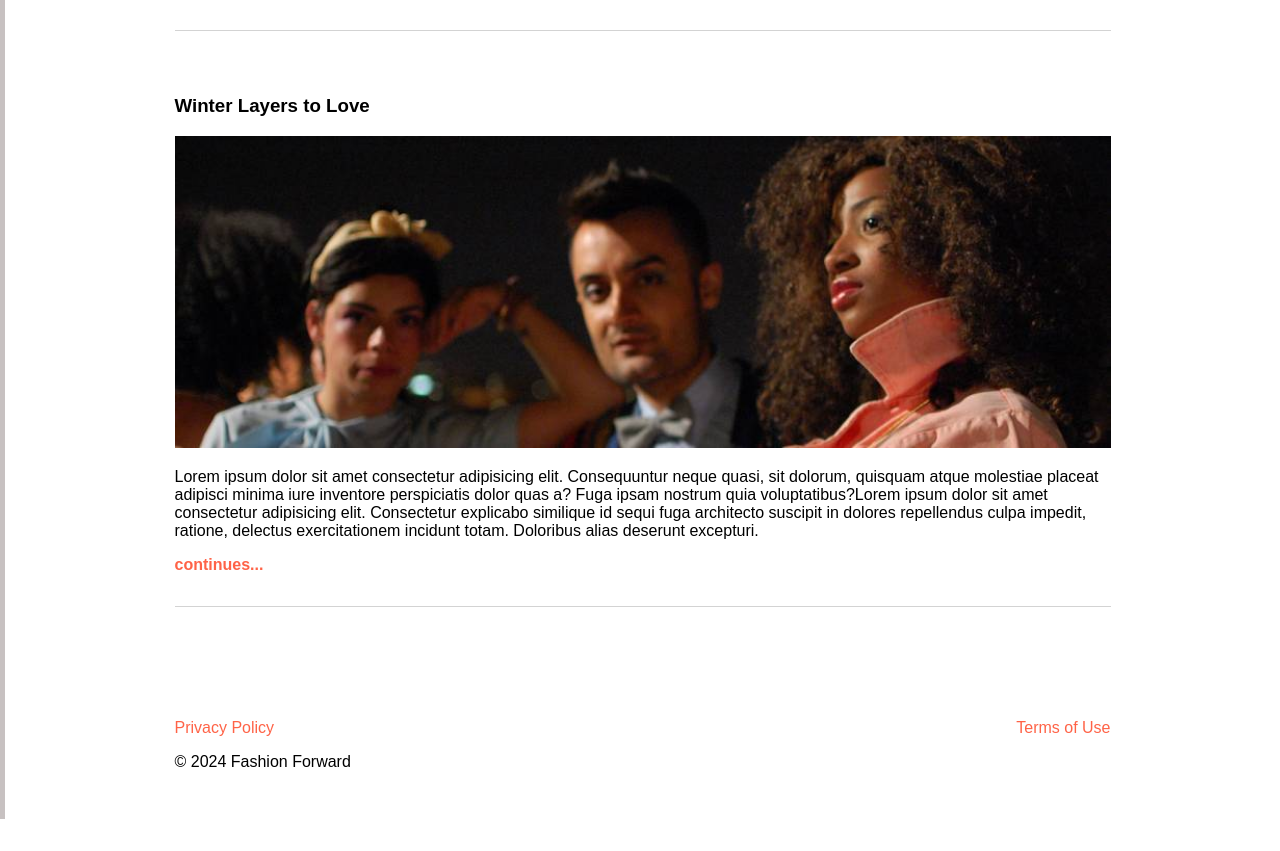
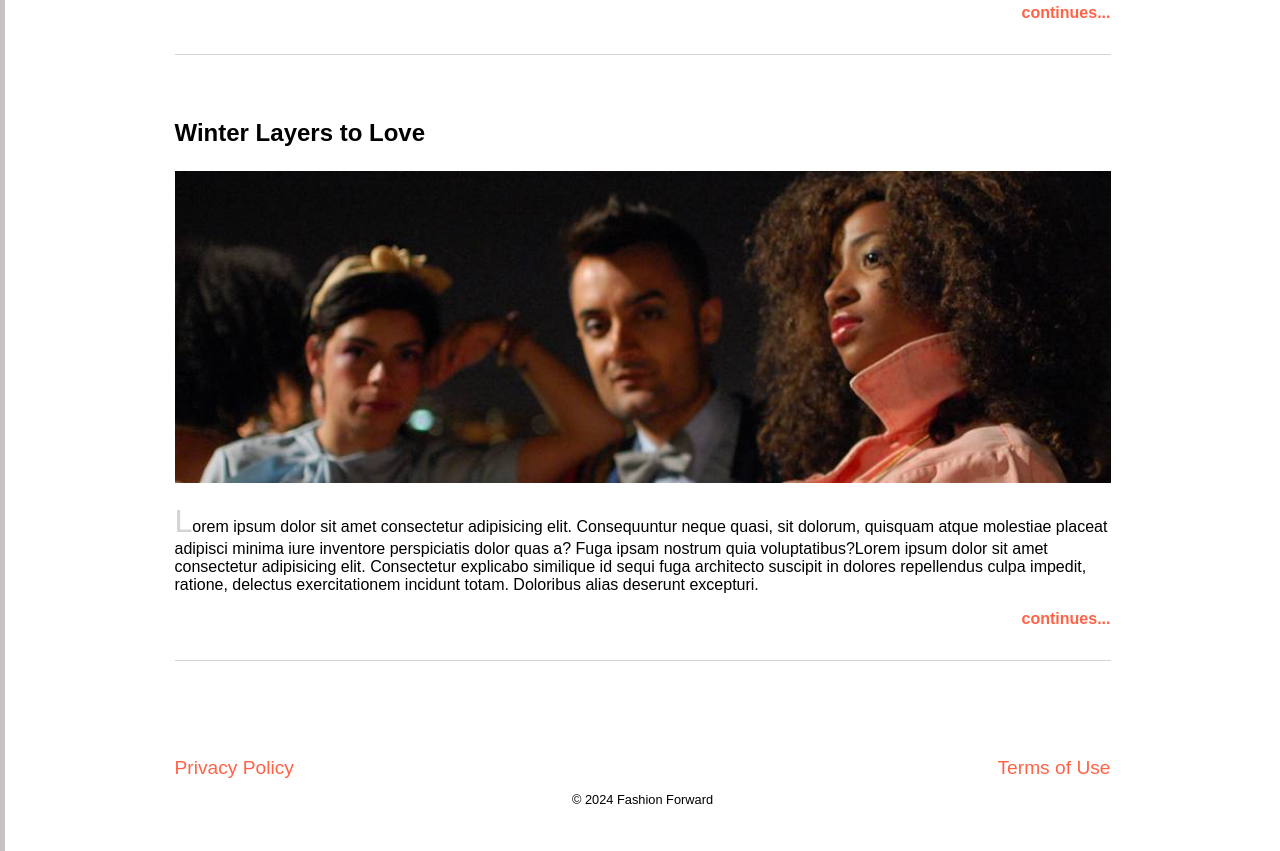
Before and after one commit to Hiwotgebre/React-Fashion-Blog, a plain HTML site: page index.html in a window 1280 px wide. Shown: the part 725-1576 px from the top of the page. Before the commit the page ends 1544 px from the top, so only its background shows below. Drawn offline with Linux system fonts and the light colour scheme.

Commit message:
Adding more styles into the project

```diff
--- a/styles.css
+++ b/styles.css
@@ -1,3 +1,4 @@
+/* General Styles */
 html {
     border-left: 5px solid  rgb(199, 193, 193);
     /* margin-left: 10rem; */
@@ -9,19 +10,24 @@ body {
     margin: 0 auto;
     min-height: 100vh;
     padding: 1rem 2rem;
+    display: flex;
+    flex-direction: column;
 }
 
 header, main, footer {
     padding: 1rem 2rem;
 }
 
+
 h1 {
     color: tomato;
 }
 
+/* Navigation and Links */
 nav ul {
     list-style-type: none;
     padding: 0;
+    margin: 0;
     display: flex;
     justify-content: space-between;
 }
@@ -29,6 +35,7 @@ nav ul {
 nav a {
     text-decoration: none;
     color: lightgray;
+    font-size: 1.2rem;
 }
 
 article {
@@ -37,15 +44,38 @@ article {
     padding-bottom: 2rem;
 }
 
+article p::first-letter {
+    font-size: 2em; /* Larger first letter */
+    color: lightgray;
+}
+
 article a {
+    display: block;
+    text-align: right;
+    font-weight: bold;
     color: tomato;
     text-decoration: none;
-    font-weight: 900;
+
 }
 article img {
     width: 100%;
 }
 
-footer a {
-    color: tomato;
+footer nav a {
+    color: tomato;  /* Differen color for footer navigation  */
 }
+
+/* Blog Posts */
+article h3 {
+    font-size: 1.5em;  /* Larger titles for blog posts */
+}
+
+/* Footer */
+footer {
+    text-align: center;
+    font-size: 0.8rem;
+}
+
+footer nav {
+    justify-content: center;  /* Center footer navigation differently */
+}
```
